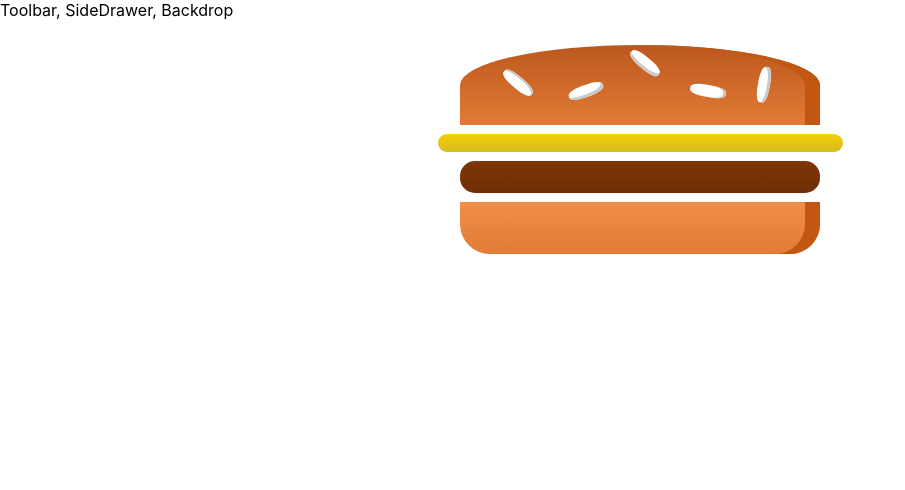
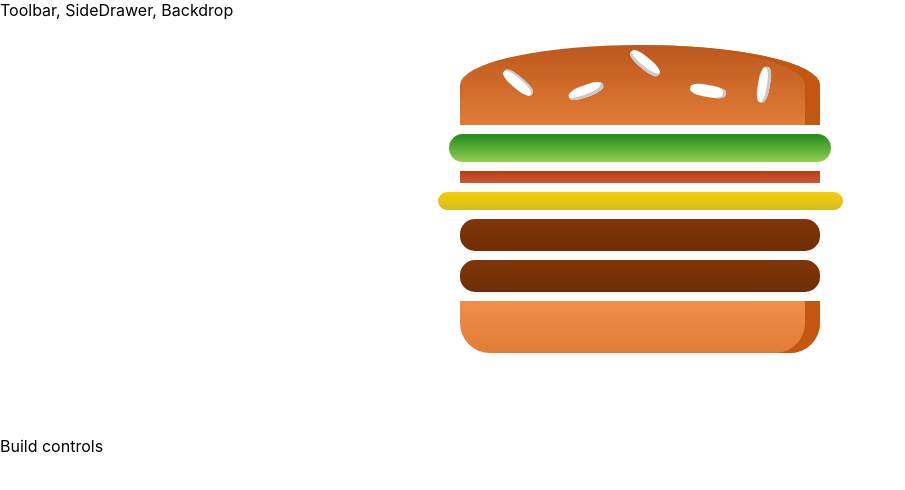
Before and after one commit to gaiyadev/Burger-app, a React (Create React App) app: page / in a window 1280 px wide. Shown: the top 490 px of the page, without its empty margins (0-905 px from the left). Built offline with nearby package versions, Linux system fonts and the light colour scheme.

Commit message:
Bug: fixed bug in BurgerBuilder.js

```diff
--- a/src/components/Burger/Burger.js
+++ b/src/components/Burger/Burger.js
@@ -3,11 +3,16 @@
 import BurgerIngredient from '../../components/Burger/BurgerIngredient/Burgeringredient';
 
 const burger = (props) => {
+    const BIngredient = Object.keys(props.ingredients).map(igKey => {
+        return [...Array(props.ingredients[igKey])].map((_, i) => {
+            return <BurgerIngredient key={igKey + i} type={igKey} />
+        });
+    });
+
     return (
         <div className={styles.Burger} >
             <BurgerIngredient type="bread-top" />
-            <BurgerIngredient type="cheese" />
-            <BurgerIngredient type="meat" />
+            {BIngredient}
             <BurgerIngredient type="bread-bottom" />
         </div>
     );
--- a/src/containers/BurgerBuilder/BurgerBuilder.js
+++ b/src/containers/BurgerBuilder/BurgerBuilder.js
@@ -4,10 +4,23 @@
 
 // Burger builder component
 class BurgerBuilder extends Component {
+    constructor(props) {
+        super(props);
+        this.state = {
+            ingredients: {
+                salad: 1,
+                bacon: 1,
+                cheese: 1,
+                meat: 2,
+            }
+        }
+    }
+
     render() {
         return (
             <Aux>
-                <Burger />
+                <Burger ingredients={this.state.ingredients} />
+                <div>Build controls</div>
             </Aux>
         );
     }
```
